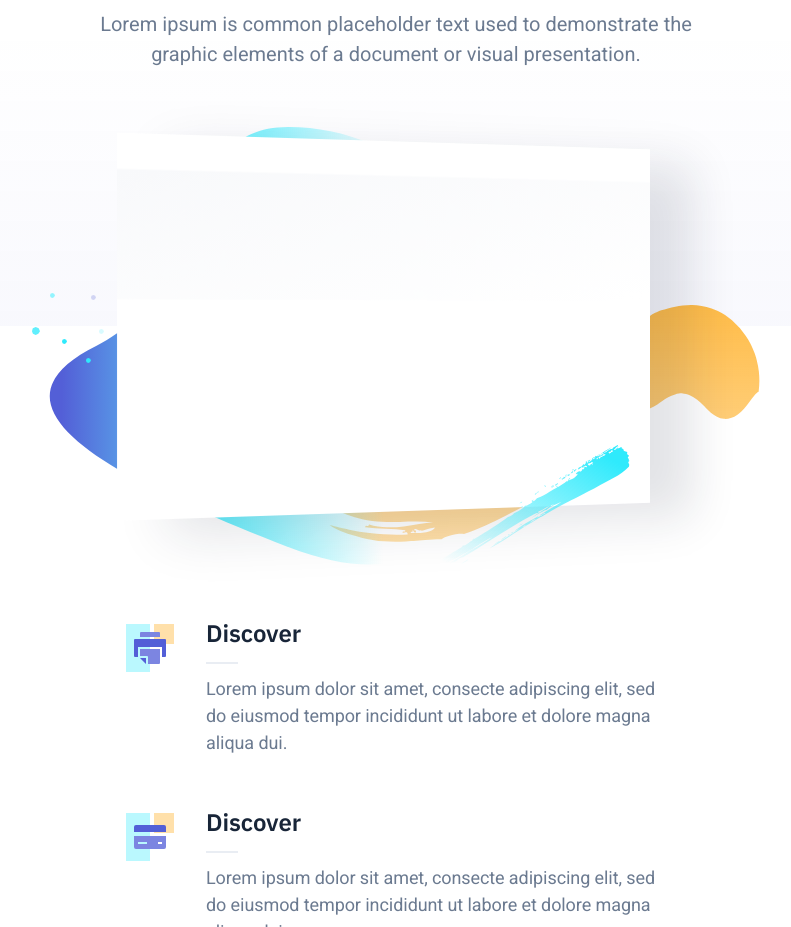
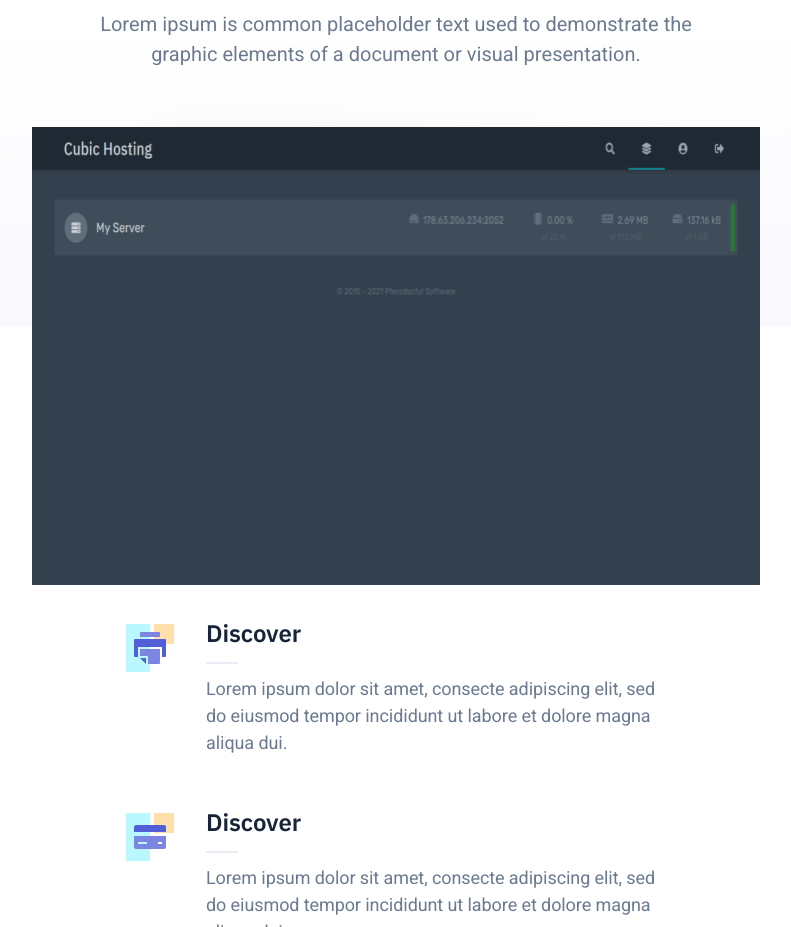
Before and after one commit to impressiveaustin/chwebsite, a plain HTML site: page index.html in a window 1280 px wide. Shown: the part 810-1737 px from the top of the page, without its empty margins (244-1035 px from the left). Drawn offline with nearby package versions, Linux system fonts and the light colour scheme.

Commit message:
Update index.html

```diff
--- a/index.html
+++ b/index.html
@@ -72,7 +72,7 @@
 									<img class="features-illustration asset-dark" src="dist/images/features-illustration-top-dark.svg" alt="Feature illustration top">
 									<img class="features-illustration asset-light" src="dist/images/features-illustration-light.svg" alt="Feature illustration">
 									<img class="features-box asset-light" src="dist/images/features-box-light.svg" alt="Feature box">
-									<img class="features-illustration asset-light" src="dist/images/features-illustration-top-light.svg" alt="Feature illustration top">
+									<img class="features-illustration asset-light" src="dist/images/panel.png" alt="Feature illustration top">
 								</div>
 							</div>
                         </div>
```
